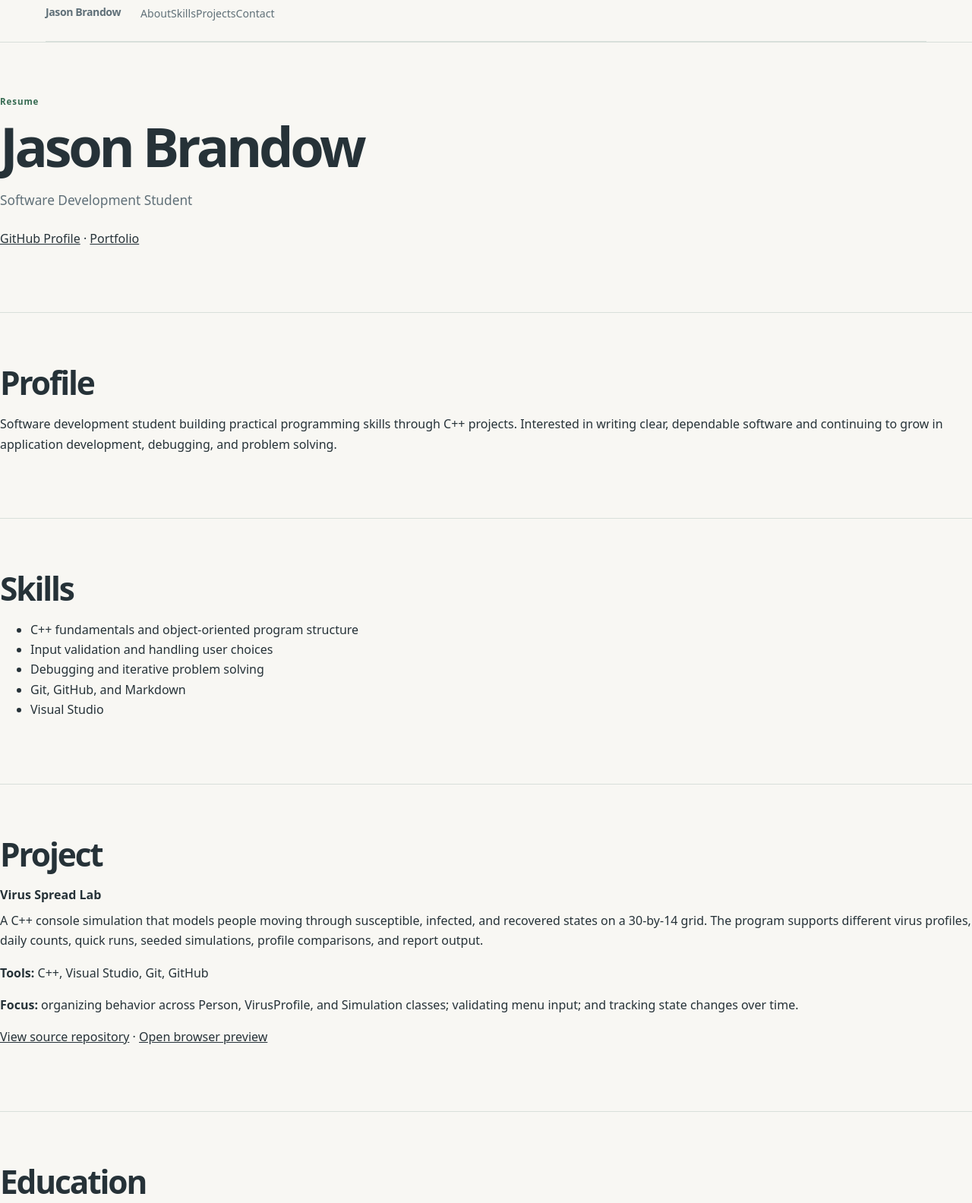
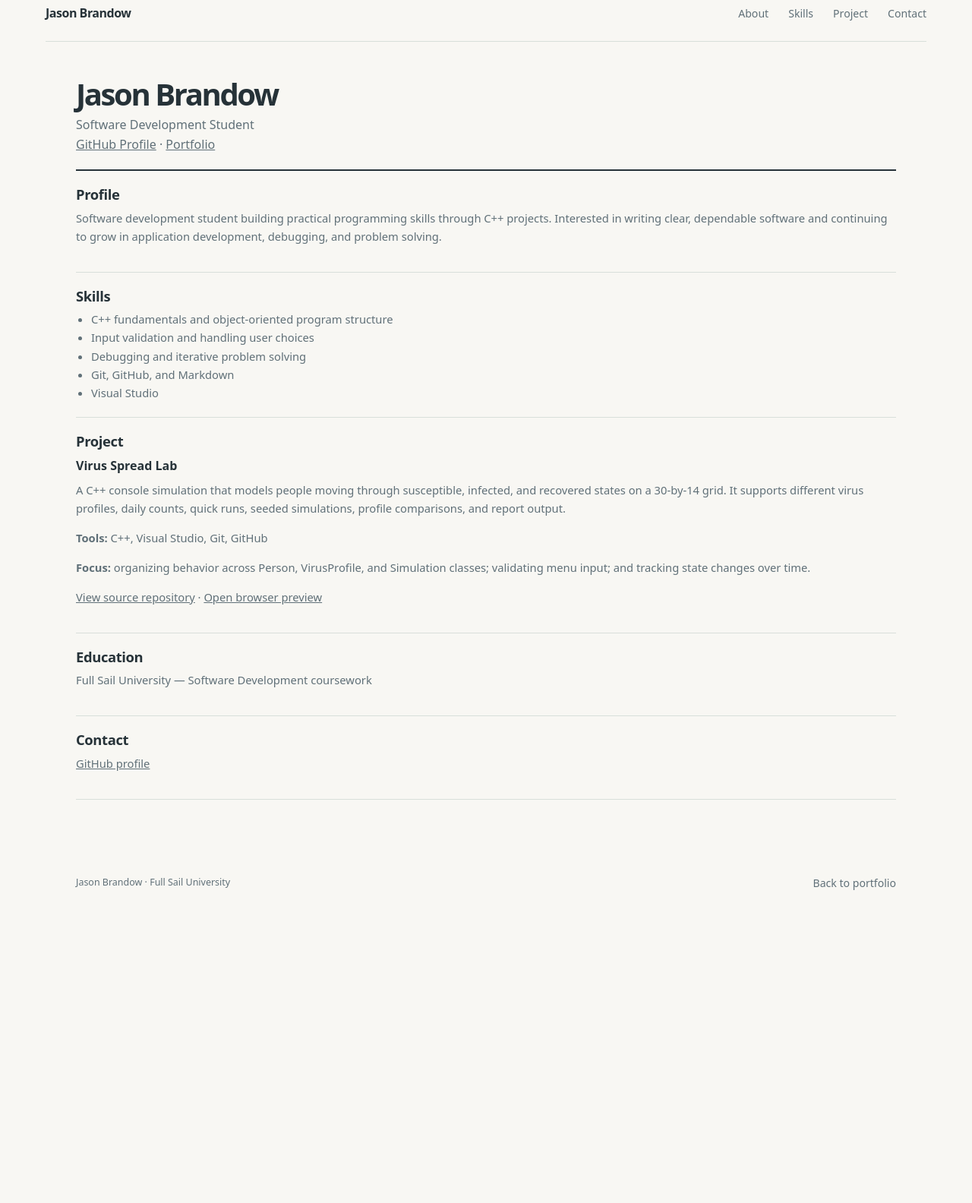
Before and after one commit to jasonbrandow9-pixel/jasonbrandow9-pixel.github.io, a plain HTML site: page resume.html in a window 1280 px wide. Shown: the part 19-1603 px from the top of the page at 76% size. After the commit the page ends 1216 px from the top, so only its background shows below. Drawn offline with Linux system fonts and the light colour scheme.

Commit message:
Align resume page styling

```diff
--- a/resume.html
+++ b/resume.html
@@ -9,43 +9,21 @@
 </head>
 <body>
   <header class="site-header">
-    <nav class="nav" aria-label="Main navigation">
-      <a class="brand" href="index.html">Jason Brandow</a>
-      <div class="nav-links"><a href="index.html#about">About</a><a href="index.html#skills">Skills</a><a href="index.html#projects">Projects</a><a href="index.html#contact">Contact</a></div>
-    </nav>
+    <a class="brand" href="index.html">Jason Brandow</a>
+    <nav aria-label="Main navigation"><a href="index.html#about">About</a><a href="index.html#skills">Skills</a><a href="index.html#project">Project</a><a href="index.html#contact">Contact</a></nav>
   </header>
-  <main class="container">
-    <section class="section resume-header">
-      <p class="eyebrow">Resume</p>
+  <main class="wrap resume-page">
+    <header class="resume-head">
       <h1>Jason Brandow</h1>
-      <p class="lead">Software Development Student</p>
+      <p>Software Development Student</p>
       <p><a href="https://github.com/jasonbrandow9-pixel">GitHub Profile</a> · <a href="index.html">Portfolio</a></p>
-    </section>
-    <section class="section">
-      <h2>Profile</h2>
-      <p>Software development student building practical programming skills through C++ projects. Interested in writing clear, dependable software and continuing to grow in application development, debugging, and problem solving.</p>
-    </section>
-    <section class="section">
-      <h2>Skills</h2>
-      <ul><li>C++ fundamentals and object-oriented program structure</li><li>Input validation and handling user choices</li><li>Debugging and iterative problem solving</li><li>Git, GitHub, and Markdown</li><li>Visual Studio</li></ul>
-    </section>
-    <section class="section">
-      <h2>Project</h2>
-      <h3>Virus Spread Lab</h3>
-      <p>A C++ console simulation that models people moving through susceptible, infected, and recovered states on a 30-by-14 grid. The program supports different virus profiles, daily counts, quick runs, seeded simulations, profile comparisons, and report output.</p>
-      <p><strong>Tools:</strong> C++, Visual Studio, Git, GitHub</p>
-      <p><strong>Focus:</strong> organizing behavior across Person, VirusProfile, and Simulation classes; validating menu input; and tracking state changes over time.</p>
-      <p><a href="https://github.com/jasonbrandow9-pixel/COS1-Project">View source repository</a> · <a href="demo.html">Open browser preview</a></p>
-    </section>
-    <section class="section">
-      <h2>Education</h2>
-      <p>Full Sail University — Software Development coursework</p>
-    </section>
-    <section class="section">
-      <h2>Contact</h2>
-      <p><a href="https://github.com/jasonbrandow9-pixel">GitHub profile</a></p>
-    </section>
+    </header>
+    <section class="resume-block"><h2>Profile</h2><p>Software development student building practical programming skills through C++ projects. Interested in writing clear, dependable software and continuing to grow in application development, debugging, and problem solving.</p></section>
+    <section class="resume-block"><h2>Skills</h2><ul><li>C++ fundamentals and object-oriented program structure</li><li>Input validation and handling user choices</li><li>Debugging and iterative problem solving</li><li>Git, GitHub, and Markdown</li><li>Visual Studio</li></ul></section>
+    <section class="resume-block"><h2>Project</h2><h3>Virus Spread Lab</h3><p>A C++ console simulation that models people moving through susceptible, infected, and recovered states on a 30-by-14 grid. It supports different virus profiles, daily counts, quick runs, seeded simulations, profile comparisons, and report output.</p><p><strong>Tools:</strong> C++, Visual Studio, Git, GitHub</p><p><strong>Focus:</strong> organizing behavior across Person, VirusProfile, and Simulation classes; validating menu input; and tracking state changes over time.</p><p><a href="https://github.com/jasonbrandow9-pixel/COS1-Project">View source repository</a> · <a href="demo.html">Open browser preview</a></p></section>
+    <section class="resume-block"><h2>Education</h2><p>Full Sail University — Software Development coursework</p></section>
+    <section class="resume-block" id="contact"><h2>Contact</h2><p><a href="https://github.com/jasonbrandow9-pixel">GitHub profile</a></p></section>
   </main>
-  <footer class="site-footer"><p>Jason Brandow · <a href="index.html">Portfolio</a></p></footer>
+  <footer class="wrap footer"><span>Jason Brandow · Full Sail University</span><a href="index.html">Back to portfolio</a></footer>
 </body>
 </html>
```
